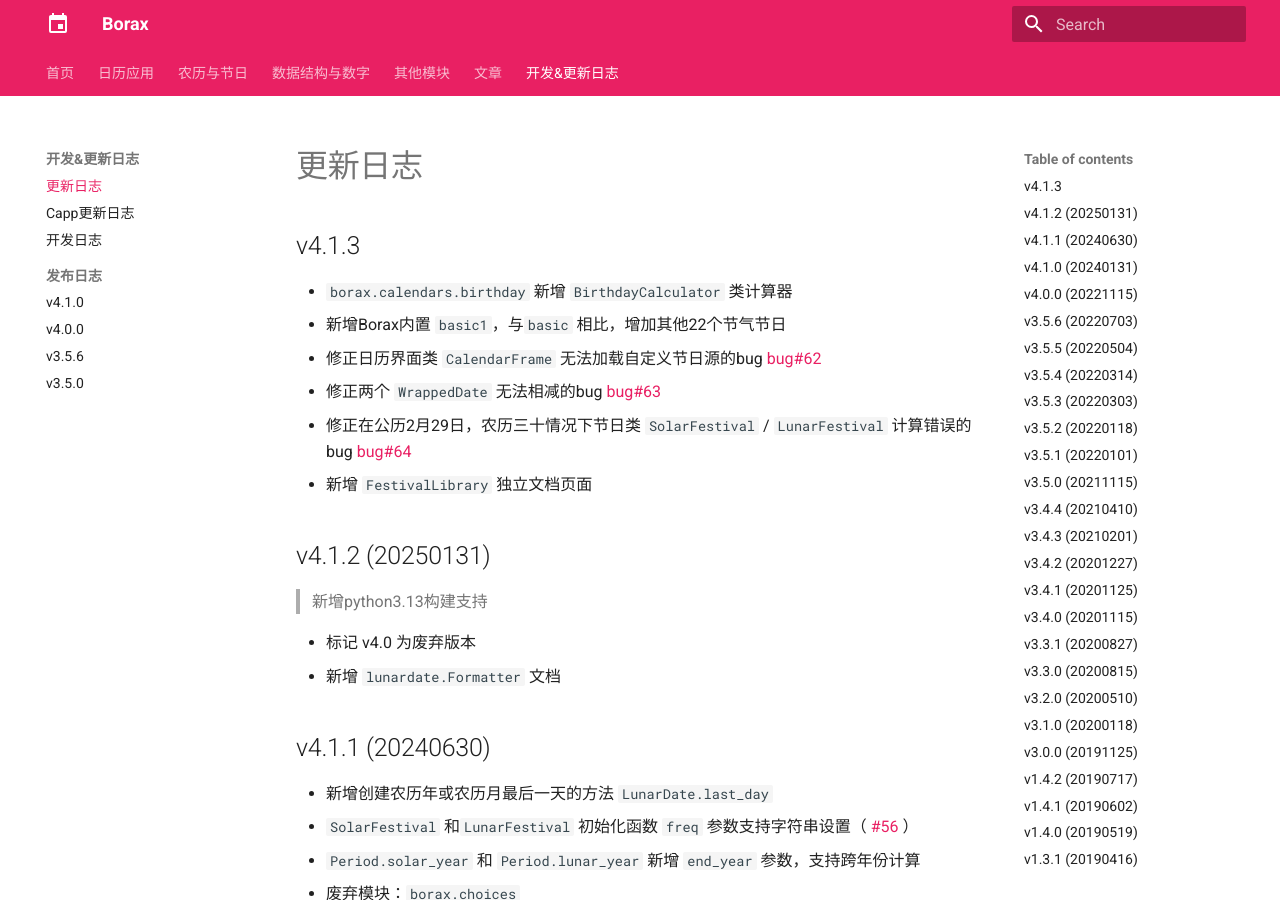
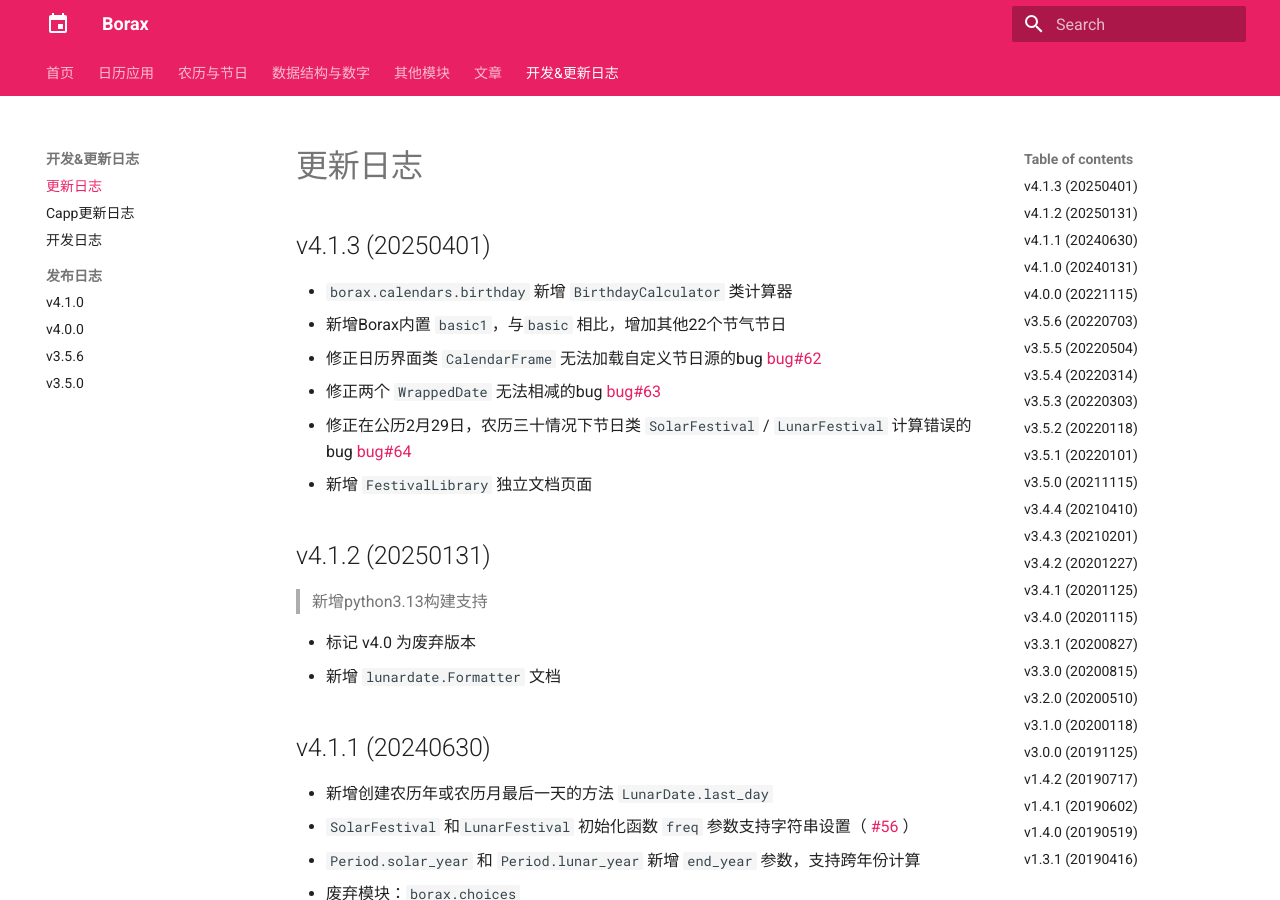
Before and after one commit to kinegratii/borax, an MkDocs documentation site: the page built from docs/changelog.md, in a window 1280 px wide and 900 px high. Built offline with MkDocs 1.6.1 and Material for MkDocs 9.7.7, drawn with Linux system fonts in a browser that asks for light colours.

Commit message:
:bookmark: release v4.1.3

```diff
--- a/docs/changelog.md
+++ b/docs/changelog.md
@@ -1,6 +1,6 @@
 # 更新日志
 
-## v4.1.3
+## v4.1.3 (20250401)
 
 - `borax.calendars.birthday` 新增 `BirthdayCalculator` 类计算器
 - 新增Borax内置 `basic1`，与`basic` 相比，增加其他22个节气节日
```
